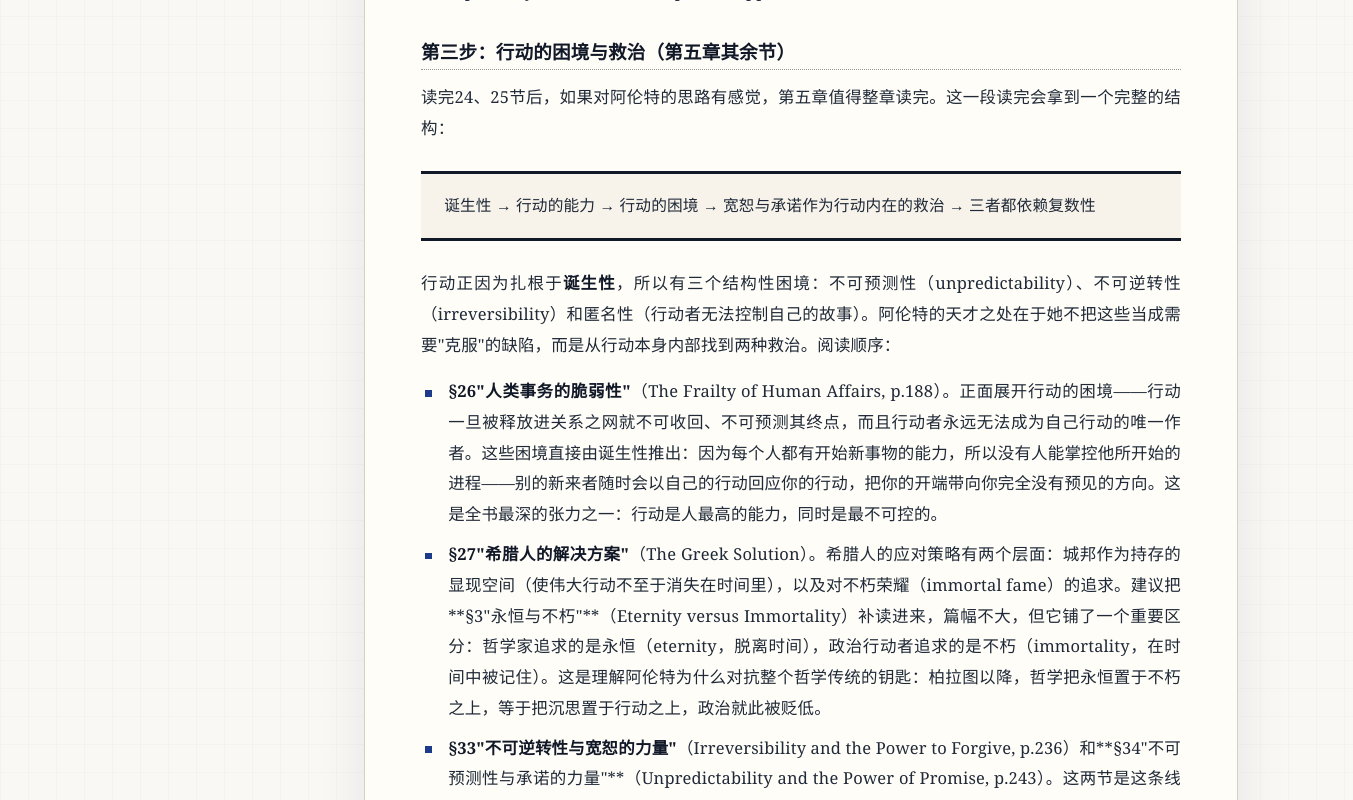
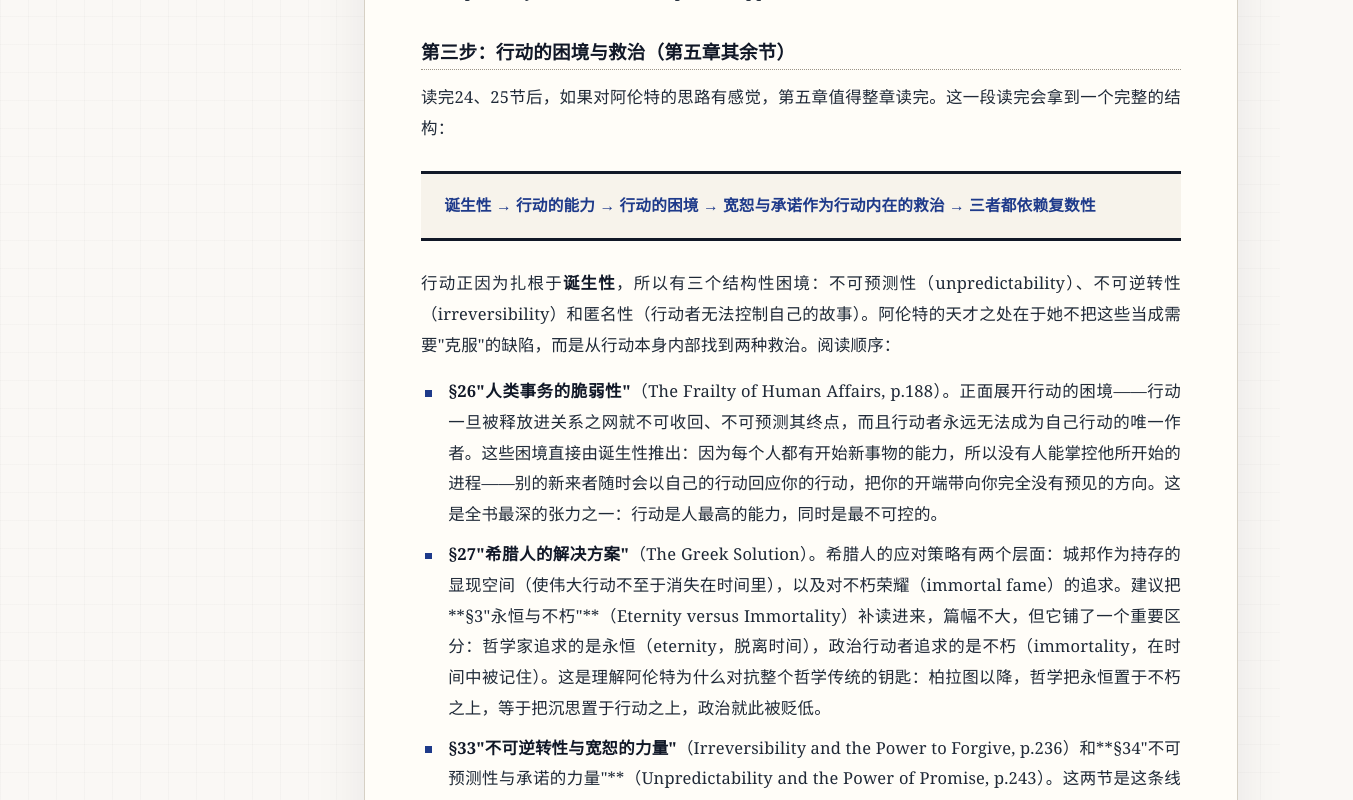
Before and after one commit to N0tANTi/reading-plans, a React (Vite) app: page / in a window 1280 px wide. Shown: the part 2000-2800 px from the top of the page, 1353 px wide, since content can reach past the window. Built offline with nearby package versions, Linux system fonts and the light colour scheme.

Commit message:
fix: prevent summary overflow

```diff
--- a/src/data/隐喻研究计划.md
+++ b/src/data/隐喻研究计划.md
@@ -8,9 +8,11 @@ order: 1781893112612
 
 # 研究计划：审美性的辨认、隐喻与逻辑
 
-> 优先级：中低（与 Arendt、Lacan、Fichte 等主线并行，可在主线换书的间隙推进）
-> 工作方式：先自行铺开一手材料（短篇论文优先），带具体段落来做段落级细读
-> 术语约定：中文（原文）
+> **优先级**：中低（与 Arendt、Lacan、Fichte 等主线并行，可在主线换书的间隙推进）
+>
+> **工作方式**：先自行铺开一手材料（短篇论文优先），带具体段落来做段落级细读
+>
+> **术语约定**：中文（原文）
 
 ---
 
--- a/src/index.css
+++ b/src/index.css
@@ -402,7 +402,7 @@ button {
   letter-spacing: 0.01em;
 }
 
-.markdown-body > p:first-of-type:not(blockquote + p)::first-letter {
+.markdown-body > p:first-of-type::first-letter {
   float: left;
   color: var(--accent);
   font-family: var(--serif-lat), var(--serif-cjk);
@@ -534,14 +534,17 @@ button {
   border-bottom: 3px solid var(--rule);
   font-size: 0.98rem;
   line-height: 1.76;
+  overflow: hidden;
 }
 
 .markdown-body blockquote p {
   display: grid;
-  grid-template-columns: max-content 1fr;
+  grid-template-columns: minmax(4.5rem, max-content) minmax(0, 1fr);
   column-gap: 0.36rem;
   margin-bottom: 0.56rem;
   text-align: left;
+  overflow-wrap: anywhere;
+  word-break: break-word;
 }
 
 .markdown-body blockquote p:last-child {
@@ -555,6 +558,15 @@ button {
 
 .markdown-body blockquote p strong:first-child::after {
   content: "";
+}
+
+.markdown-body blockquote p:not(:has(strong:first-child)) {
+  display: block;
+}
+
+.markdown-body blockquote p:not(:has(strong:first-child))::first-line {
+  color: var(--accent);
+  font-weight: 700;
 }
 
 .markdown-body hr {
@@ -971,7 +983,7 @@ button {
     text-align: left;
   }
 
-  .markdown-body > p:first-of-type:not(blockquote + p)::first-letter {
+  .markdown-body > p:first-of-type::first-letter {
     font-size: 3.45rem;
   }
 
```
